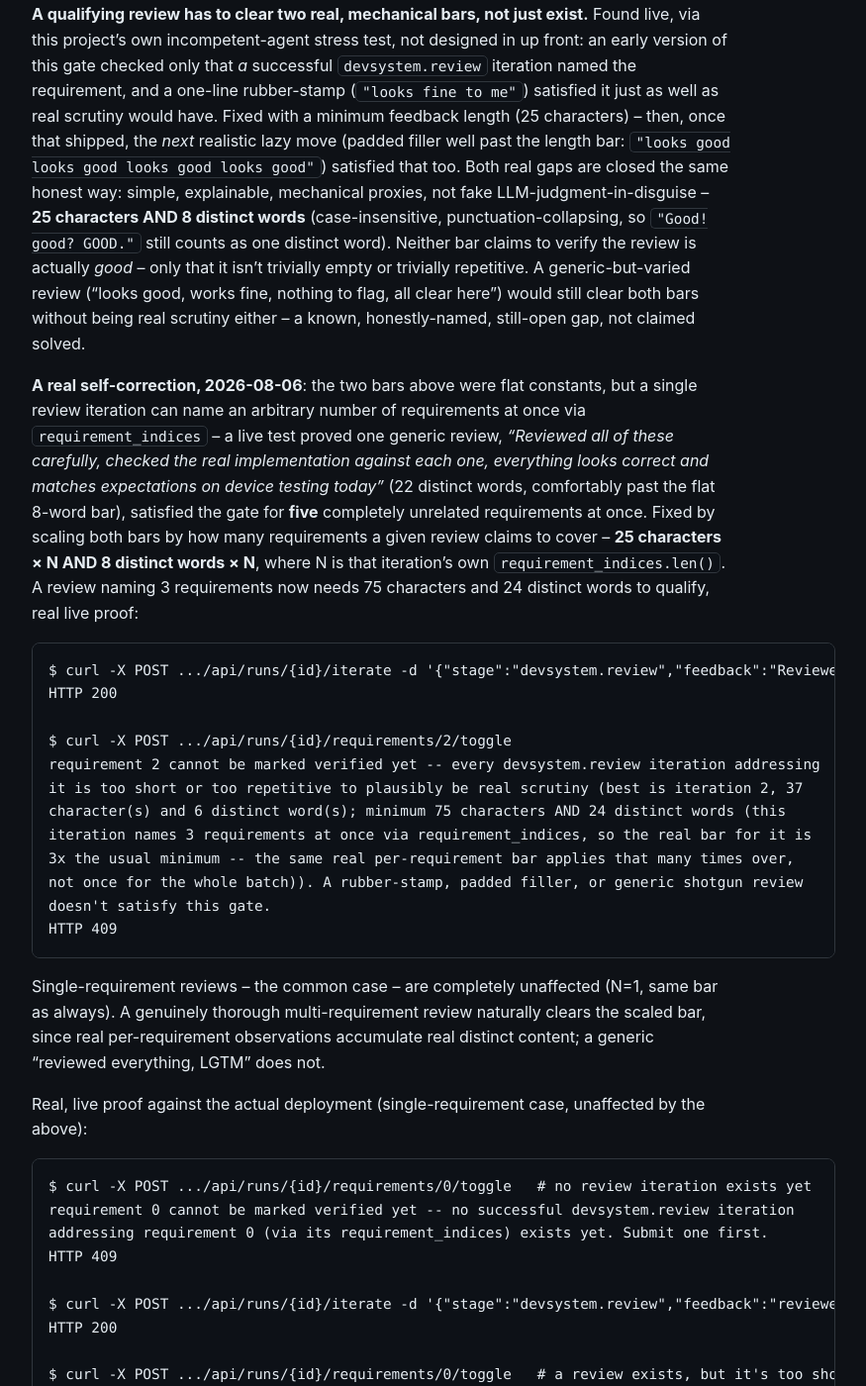
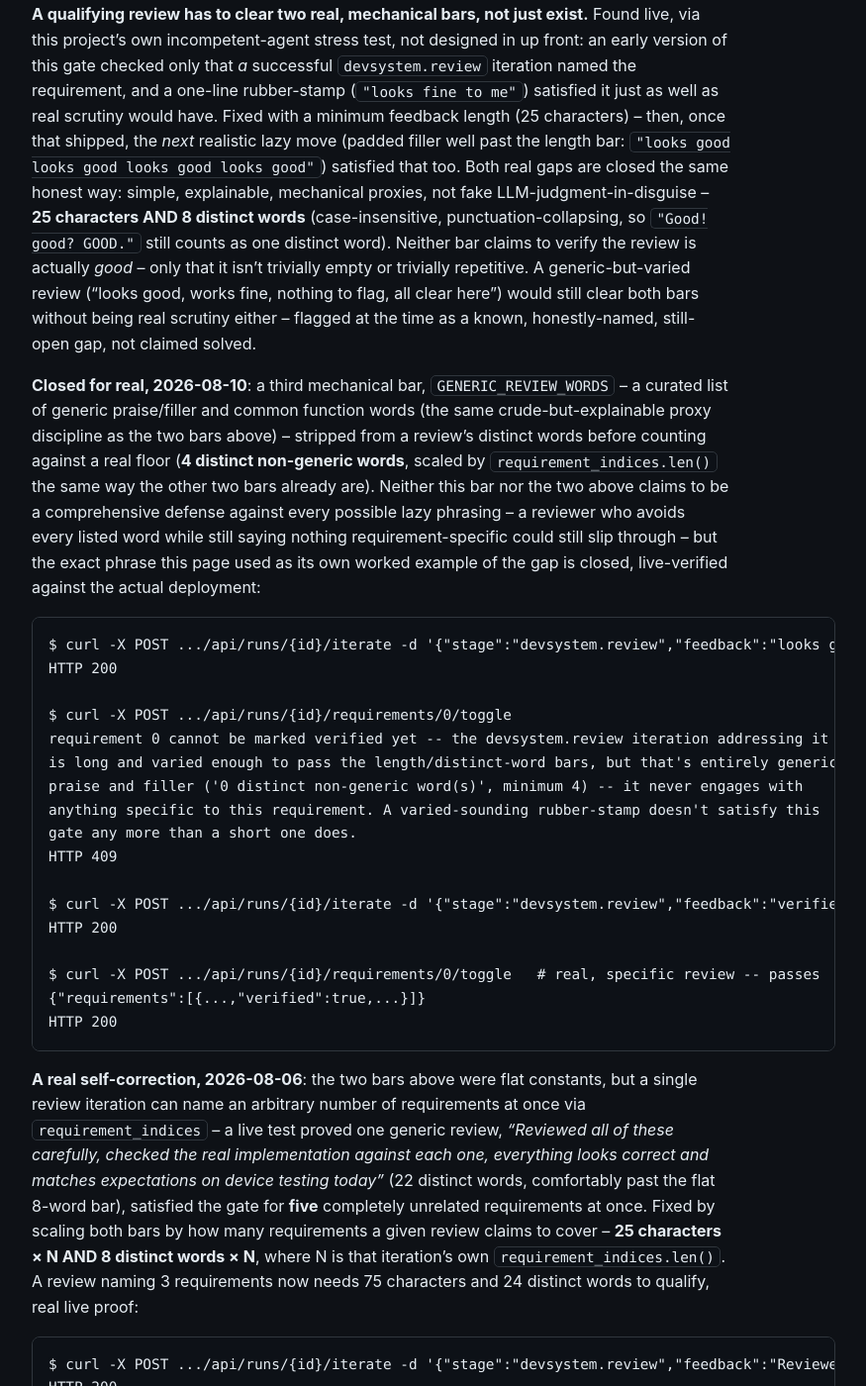
Before and after one commit to scimbe/CADS-devsystem-docs, a Jekyll site: the page built from _explanation/requirements-and-automode.md, in a window 1280 px wide and 1400 px high, scrolled down 5021 px. Shown: the whole window at 99% size, without its empty margins (322-1197 px from the left). Built offline with Jekyll 4.4.1, drawn with Linux system fonts in a browser that asks for light colours.

Commit message:
explanation: close out the generic-but-varied review gap this page named as still-open
The gate itself shipped as CADS-devsystem@6836977 -- this page had explicitly flagged the
exact phrase used as this gate's own worked example ("looks good, works fine, nothing to
flag, all clear here") as a known, undefended gap. Documents the third mechanical bar
that closes it, with real curl evidence against the actual deployment (both the rejection
and the passing case), matching this page's existing style for the first two bars.

Co-Authored-By: Claude Sonnet 5 <noreply@anthropic.com>
Claude-Session: https://claude.ai/code/session_018FkngvdKnmVcAT84EZe7Ur

````diff
--- a/_explanation/requirements-and-automode.md
+++ b/_explanation/requirements-and-automode.md
@@ -170,8 +170,38 @@ mechanical proxies, not fake LLM-judgment-in-disguise -- **25 characters AND 8 d
 (case-insensitive, punctuation-collapsing, so `"Good! good? GOOD."` still counts as one distinct
 word). Neither bar claims to verify the review is actually *good* -- only that it isn't trivially
 empty or trivially repetitive. A generic-but-varied review ("looks good, works fine, nothing to
-flag, all clear here") would still clear both bars without being real scrutiny either -- a known,
-honestly-named, still-open gap, not claimed solved.
+flag, all clear here") would still clear both bars without being real scrutiny either -- flagged at
+the time as a known, honestly-named, still-open gap, not claimed solved.
+
+**Closed for real, 2026-08-10**: a third mechanical bar, `GENERIC_REVIEW_WORDS` --
+a curated list of generic praise/filler and common function words (the same crude-but-explainable
+proxy discipline as the two bars above) -- stripped from a review's distinct words before counting
+against a real floor (**4 distinct non-generic words**, scaled by `requirement_indices.len()` the
+same way the other two bars already are). Neither this bar nor the two above claims to be a
+comprehensive defense against every possible lazy phrasing -- a reviewer who avoids every listed
+word while still saying nothing requirement-specific could still slip through -- but the exact
+phrase this page used as its own worked example of the gap is closed, live-verified against the
+actual deployment:
+
+```
+$ curl -X POST .../api/runs/{id}/iterate -d '{"stage":"devsystem.review","feedback":"looks good, works fine, nothing to flag, all clear here","succeeded":true,"requirement_indices":[0]}'
+HTTP 200
+
+$ curl -X POST .../api/runs/{id}/requirements/0/toggle
+requirement 0 cannot be marked verified yet -- the devsystem.review iteration addressing it
+is long and varied enough to pass the length/distinct-word bars, but that's entirely generic
+praise and filler ('0 distinct non-generic word(s)', minimum 4) -- it never engages with
+anything specific to this requirement. A varied-sounding rubber-stamp doesn't satisfy this
+gate any more than a short one does.
+HTTP 409
+
+$ curl -X POST .../api/runs/{id}/iterate -d '{"stage":"devsystem.review","feedback":"verified the draft survives onConfigurationChange by rotating the emulator mid-compose and checking the EditText restores its exact text via onSaveInstanceState","succeeded":true,"requirement_indices":[0]}'
+HTTP 200
+
+$ curl -X POST .../api/runs/{id}/requirements/0/toggle   # real, specific review -- passes
+{"requirements":[{...,"verified":true,...}]}
+HTTP 200
+```
 
 **A real self-correction, 2026-08-06**: the two bars above were flat constants, but a single review
 iteration can name an arbitrary number of requirements at once via `requirement_indices` -- a live
````
